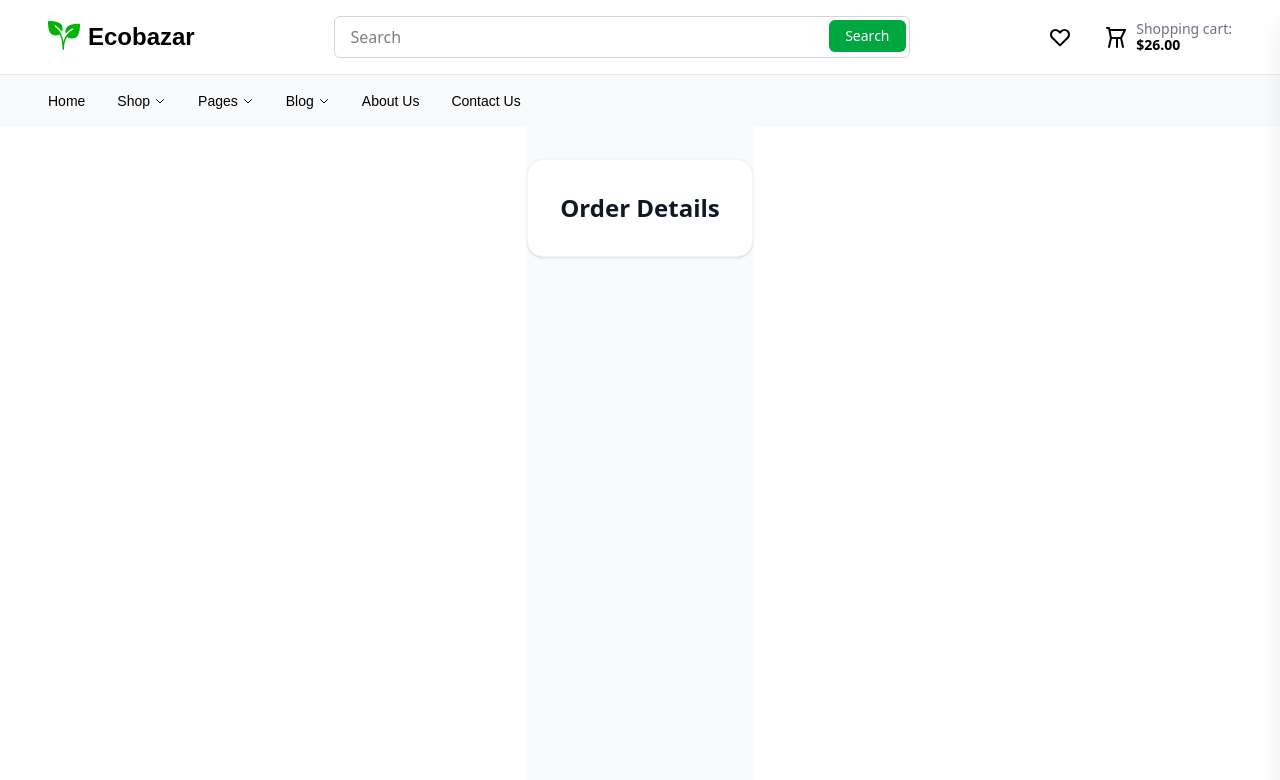
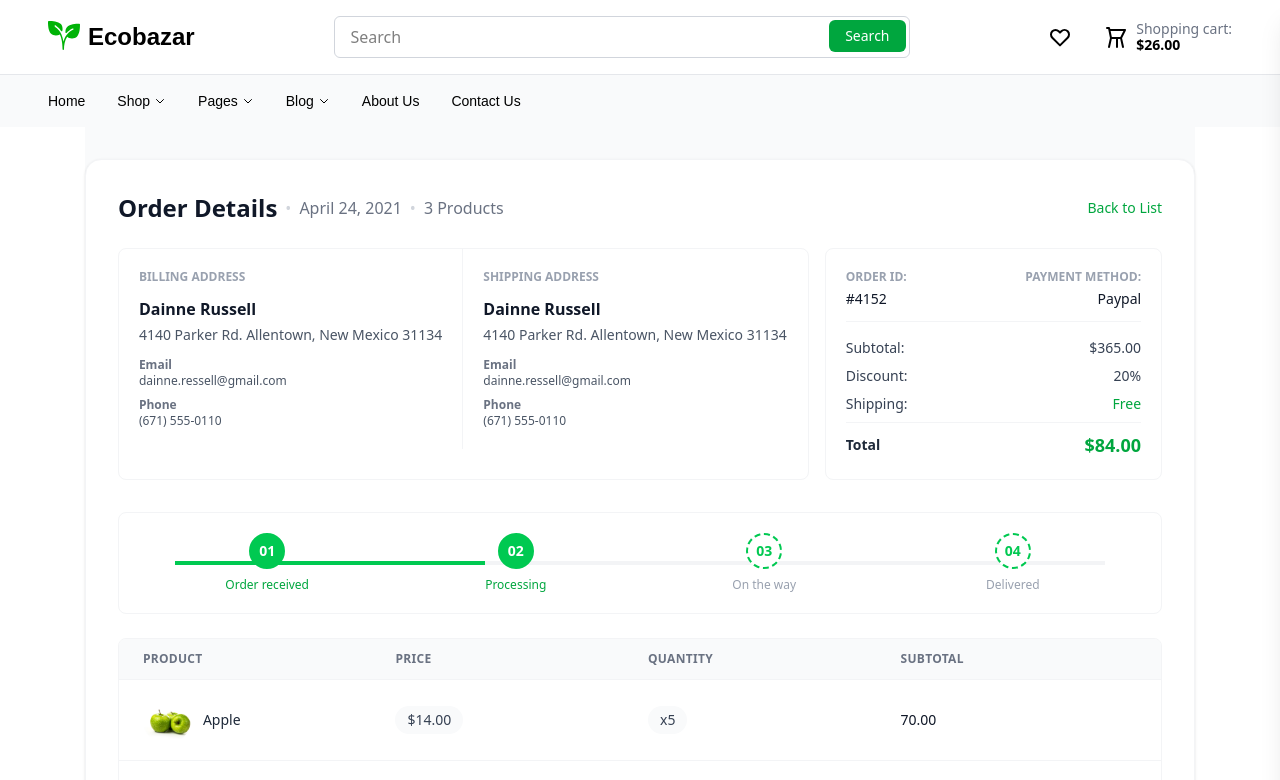
Before and after one commit to cdac-project-green-mart/web-frontend, a React (Vite) app in the folder ecomm-user-client/: page /orders in a window 1280 px wide. Shown: the top 780 px of the page. Built offline with nearby package versions, Linux system fonts and the light colour scheme.

Commit message:
feature order-details-page created with all it's components

```diff
--- a/ecomm-user-client/src/pages/Orders.jsx
+++ b/ecomm-user-client/src/pages/Orders.jsx
@@ -1,12 +1,79 @@
 import React from "react";
+import OrderHeader from "../components/orders/OrderHeader";
+import OrderAddressesCard from "../components/orders/OrderAddressCard";
+import OrderSummaryCard from "../components/orders/OrderSummaryCard";
+import OrderStatusTracker from "../components/orders/OrderStatusTracker";
+import OrderProductsTable from "../components/orders/OrderProductsTable";
+import appleImg from "../assets/products/apple.jpg";
+import orangeImg from "../assets/products/orange.jpg";
+
+
+// Static mock order for layout only
+const order = {
+  id: "#4152",
+  date: "April 24, 2021",
+  productsCount: 3,
+  paymentMethod: "Paypal",
+  subtotal: 365.0,
+  discountPercent: 20,
+  shippingLabel: "Free",
+  total: 84.0,
+  statusStep: 2, // 1–4
+  customer: {
+    name: "Dainne Russell",
+    addressLine1: "4140 Parker Rd. Allentown, New Mexico 31134",
+    email: "dainne.ressell@gmail.com",
+    phone: "(671) 555-0110",
+  },
+  products: [
+    {
+      id: 1,
+      name: "Apple",
+      price: 14.0,
+      quantity: 5,
+      image: appleImg
+    },
+    {
+      id: 2,
+      name: "Orange",
+      price: 14.0,
+      quantity: 2,
+      image: orangeImg,
+    },
+  ],
+};
 
 const OrderDetails = () => {
+  const handleBackClick = () => {
+    window.history.back();
+  };
+
   return (
     <div className="min-h-screen bg-gray-50 py-8">
+      {/* Giant container with subtle rounded corners */}
       <div className="max-w-6xl mx-auto bg-white rounded-2xl border border-gray-100 shadow-sm px-6 py-6 md:px-8 md:py-8">
-        <h1 className="text-xl md:text-2xl font-semibold text-gray-900">
-          Order Details
-        </h1>
+        <OrderHeader
+          date={order.date}
+          productsCount={order.productsCount}
+          onBackClick={handleBackClick}
+        />
+
+        {/* Top cards: Billing/Shipping (same container) + Order summary */}
+        <div className="grid grid-cols-1 lg:grid-cols-3 gap-4 mb-8">
+          <OrderAddressesCard customer={order.customer} />
+          <OrderSummaryCard
+            id={order.id}
+            paymentMethod={order.paymentMethod}
+            subtotal={order.subtotal}
+            discountPercent={order.discountPercent}
+            shippingLabel={order.shippingLabel}
+            total={order.total}
+          />
+        </div>
+
+        <OrderStatusTracker statusStep={order.statusStep} />
+
+        <OrderProductsTable products={order.products} />
       </div>
     </div>
   );
```
